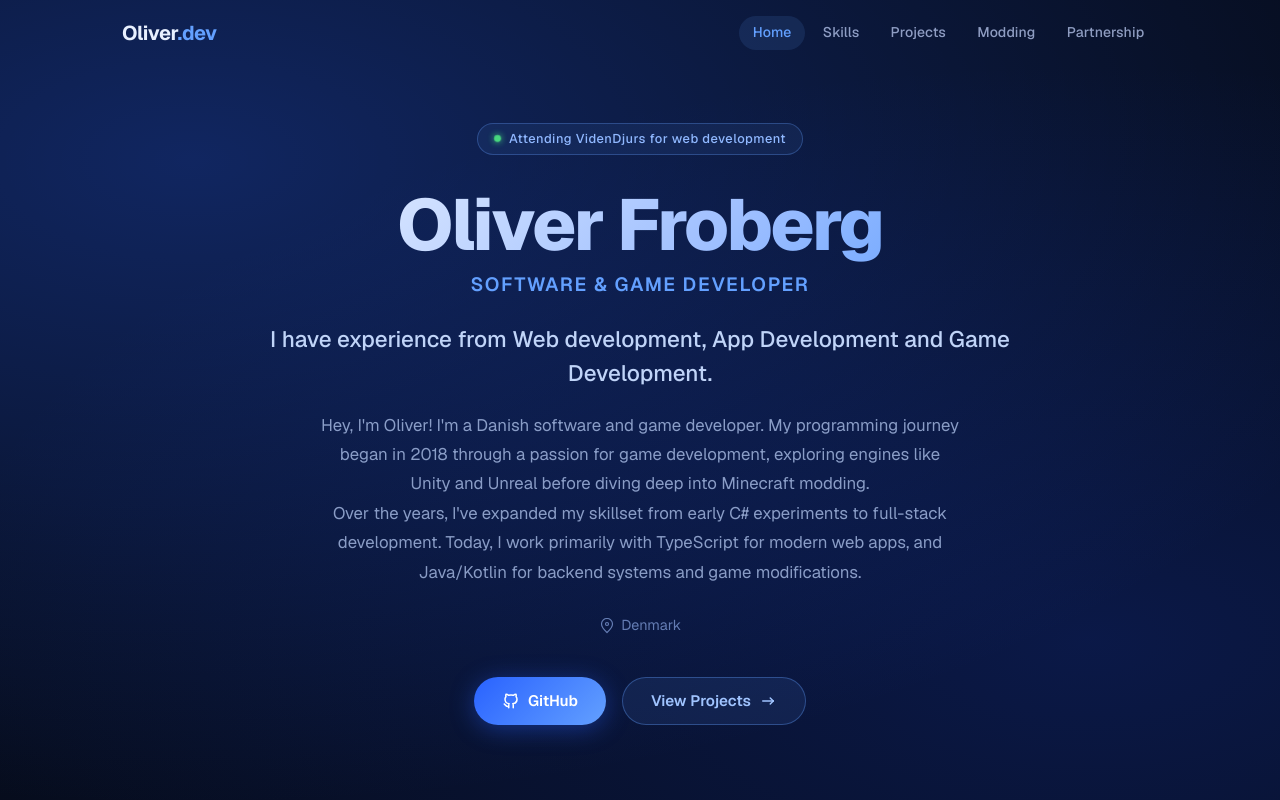
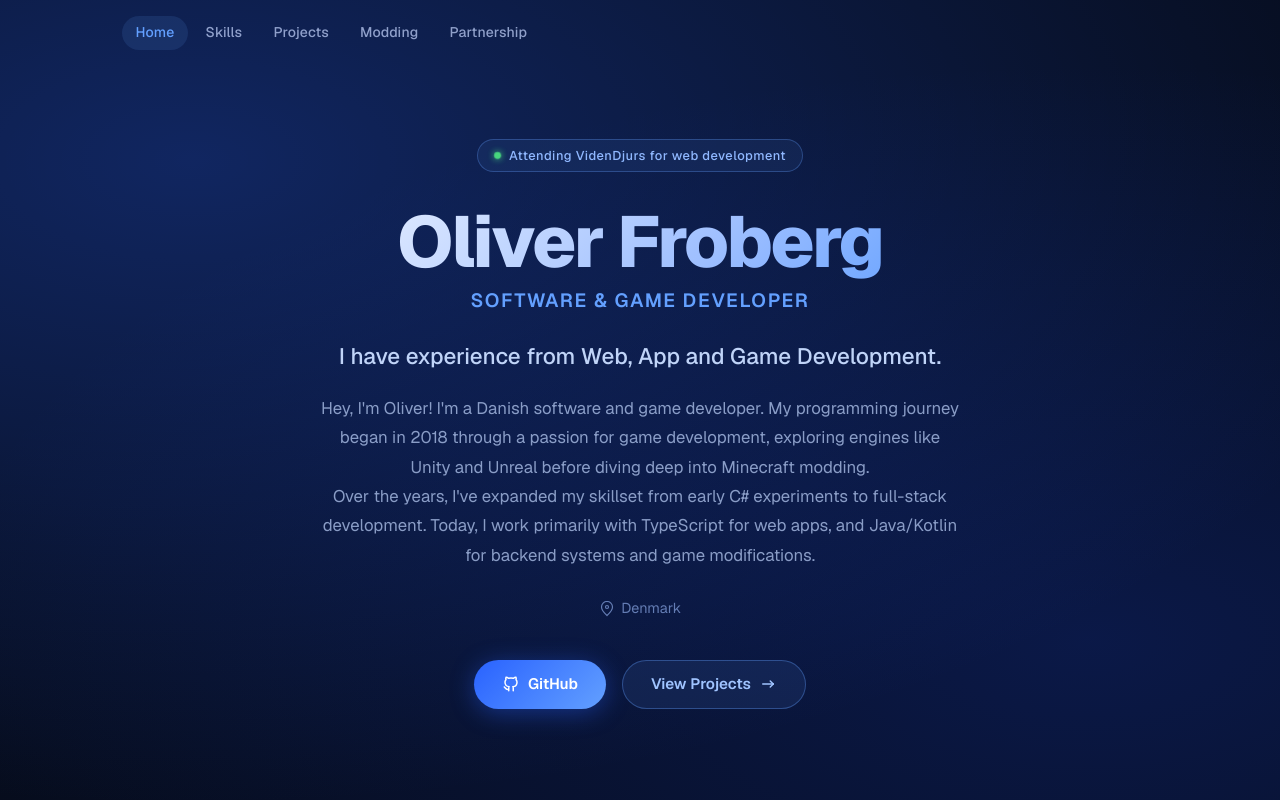
Before and after one commit to ThePandaOliver/portfolio, a Next.js app: page / in a window 1280 px wide. Shown: the top 800 px of the page. Built offline with nearby package versions, Linux system fonts and the light colour scheme.

Commit message:
Simplify Navbar component structure and refine portfolio bio content.

```diff
--- a/src/components/Navbar/Navbar.tsx
+++ b/src/components/Navbar/Navbar.tsx
@@ -1,7 +1,7 @@
 "use client";
 
-import { useEffect, useState } from "react";
-import { navLinks, personal } from "@/data/portfolio";
+import {useEffect, useState} from "react";
+import {navLinks, personal} from "@/data/portfolio";
 import styles from "./Navbar.module.css";
 
 export default function Navbar() {
@@ -23,7 +23,7 @@ export default function Navbar() {
 			}
 		};
 
-    window.addEventListener("scroll", onScroll, { passive: true });
+		window.addEventListener("scroll", onScroll, {passive: true});
 		return () => window.removeEventListener("scroll", onScroll);
 	}, []);
 
@@ -35,7 +35,7 @@ export default function Navbar() {
 		const id = href.replace("#", "");
 		const el = document.getElementById(id);
 		if (el) {
-      el.scrollIntoView({ behavior: "smooth" });
+			el.scrollIntoView({behavior: "smooth"});
 		}
 	};
 
@@ -44,15 +44,6 @@ export default function Navbar() {
 			className={`${styles.navbar} ${scrolled ? styles.navbarScrolled : ""}`}
 		>
 			<div className={styles.inner}>
-        <a
-          href="#hero"
-          onClick={(e) => handleNavClick(e, "#hero")}
-          className={styles.brand}
-        >
-          {personal.name.split(" ")[0]}
-          <span className={styles.brandAccent}>.dev</span>
-        </a>
-
 				<nav className={styles.links} aria-label="Main navigation">
 					{navLinks.map((link) => (
 						<a
--- a/src/data/portfolio.ts
+++ b/src/data/portfolio.ts
@@ -3,11 +3,11 @@
 export const personal = {
     name: "Oliver Froberg",
     title: "Software & Game Developer",
-    tagline: "I have experience from Web development, App Development and Game Development.",
+    tagline: "I have experience from Web, App and Game Development.",
     status: "Attending VidenDjurs for web development",
     bio: [
         "Hey, I'm Oliver! I'm a Danish software and game developer. My programming journey began in 2018 through a passion for game development, exploring engines like Unity and Unreal before diving deep into Minecraft modding.",
-        "Over the years, I've expanded my skillset from early C# experiments to full-stack development. Today, I work primarily with TypeScript for modern web apps, and Java/Kotlin for backend systems and game modifications."
+        "Over the years, I've expanded my skillset from early C# experiments to full-stack development. Today, I work primarily with TypeScript for web apps, and Java/Kotlin for backend systems and game modifications."
     ],
     location: "Denmark",
     links: {
```
Lines whose indentation alone changed are shown as unchanged.
